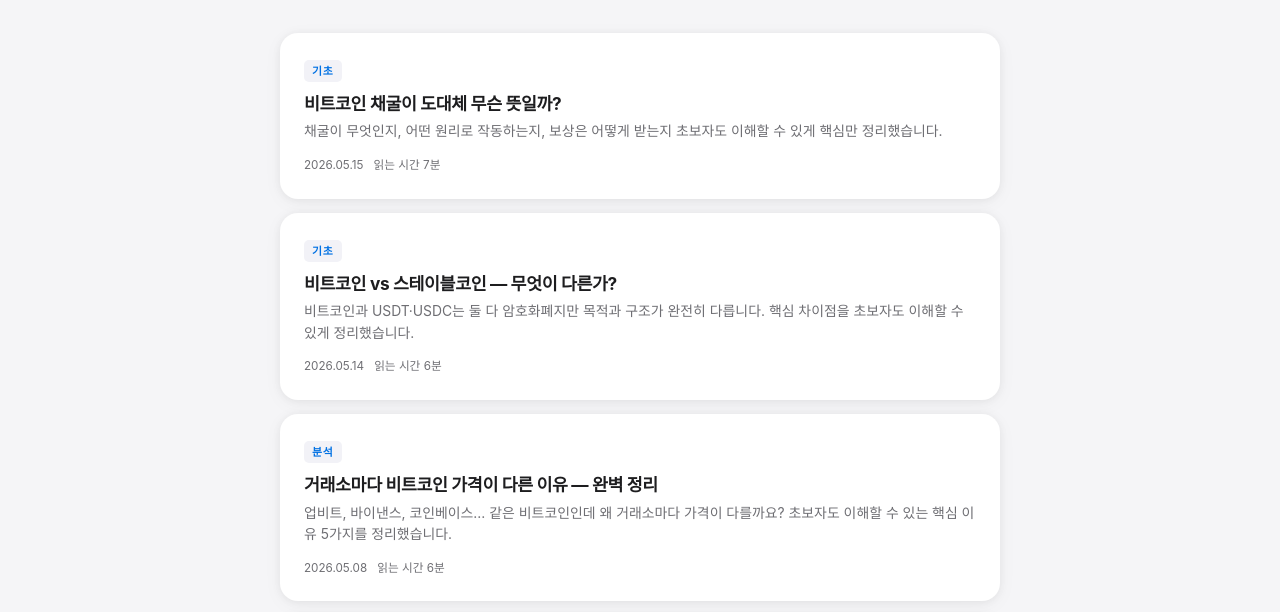
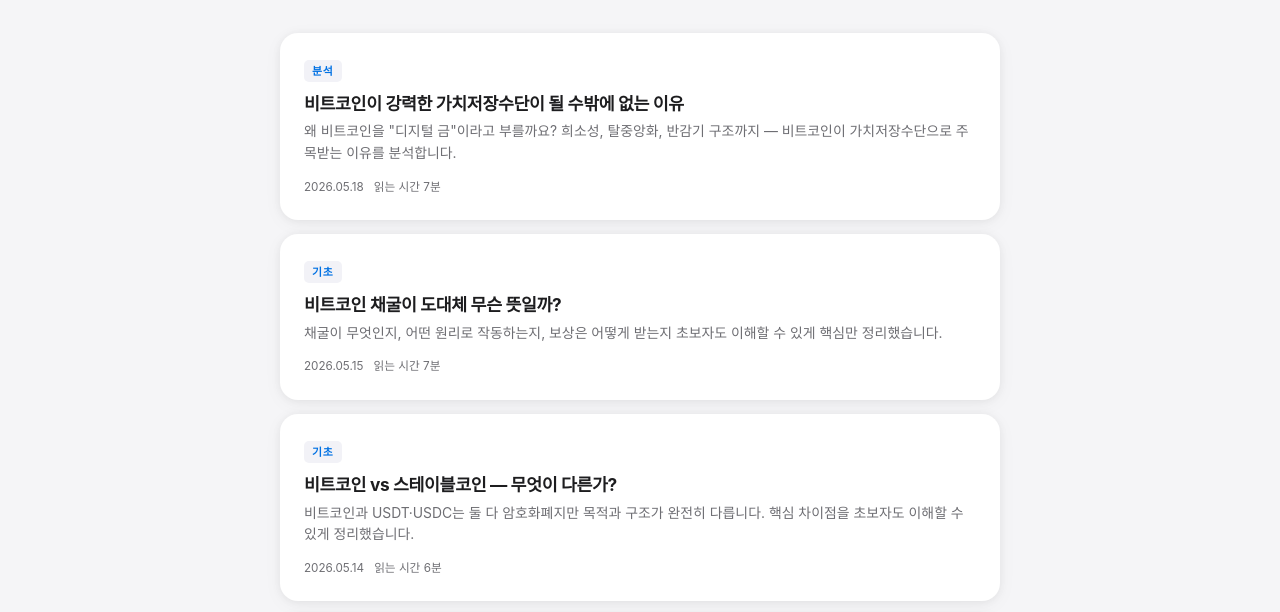
Before and after one commit to worklikeplaying/btc-calculator, a plain HTML site: page blog/index.html in a window 1280 px wide. Shown: the part 170-782 px from the top of the page. Drawn offline with Linux system fonts and the light colour scheme.

Commit message:
Update index.html

```diff
--- a/blog/index.html
+++ b/blog/index.html
@@ -29,6 +29,16 @@
     <div class="blog-grid">
 
       <!-- 포스트 최신 -->
+      <a class="blog-card" href="post.html?id=bitcoin-store-of-value">
+        <span class="blog-tag">분석</span>
+        <div class="blog-card-title">비트코인이 강력한 가치저장수단이 될 수밖에 없는 이유</div>
+        <div class="blog-card-excerpt">왜 비트코인을 "디지털 금"이라고 부를까요? 희소성, 탈중앙화, 반감기 구조까지 — 비트코인이 가치저장수단으로 주목받는 이유를 분석합니다.</div>
+        <div class="blog-card-meta">
+          <span>2026.05.18</span>
+          <span>읽는 시간 7분</span>
+        </div>
+      </a>
+
       <a class="blog-card" href="post.html?id=bitcoin-mining-explained">
         <span class="blog-tag">기초</span>
         <div class="blog-card-title">비트코인 채굴이 도대체 무슨 뜻일까?</div>
```
